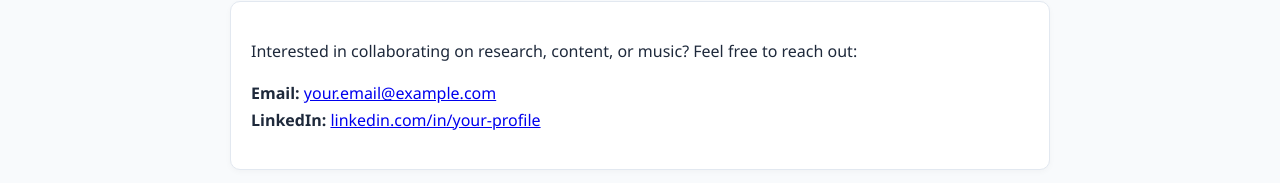
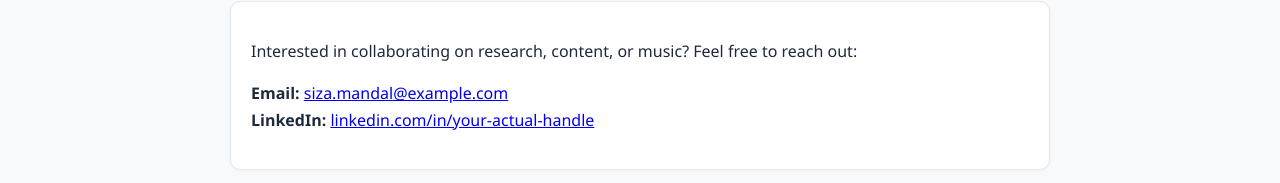
Before and after one commit to mandalsiza/Siza-Mandal, a plain HTML site: page index.html in a window 1280 px wide. Shown: the part 2328-2511 px from the top of the page. Drawn offline with Linux system fonts and the light colour scheme.

Commit message:
Update index.html

```diff
--- a/index.html
+++ b/index.html
@@ -208,10 +208,11 @@
       <h2>Contact</h2>
       <div class="card">
         <p>Interested in collaborating on research, content, or music? Feel free to reach out:</p>
-        <p>
-          <strong>Email:</strong> <a href="mailto:your.email@example.com">your.email@example.com</a><br />
-          <strong>LinkedIn:</strong> <a href="https://www.linkedin.com" target="_blank">linkedin.com/in/your-profile</a>
-        </p>
+       <!-- Lines 211-214 -->
+<p>
+  <strong>Email:</strong> <a href="mailto:siza.mandal@example.com">siza.mandal@example.com</a><br />
+  <strong>LinkedIn:</strong> <a href="https://www.linkedin.com/in/your-actual-handle" target="_blank">linkedin.com/in/your-actual-handle</a>
+</p>
       </div>
     </section>
   </main>
```
